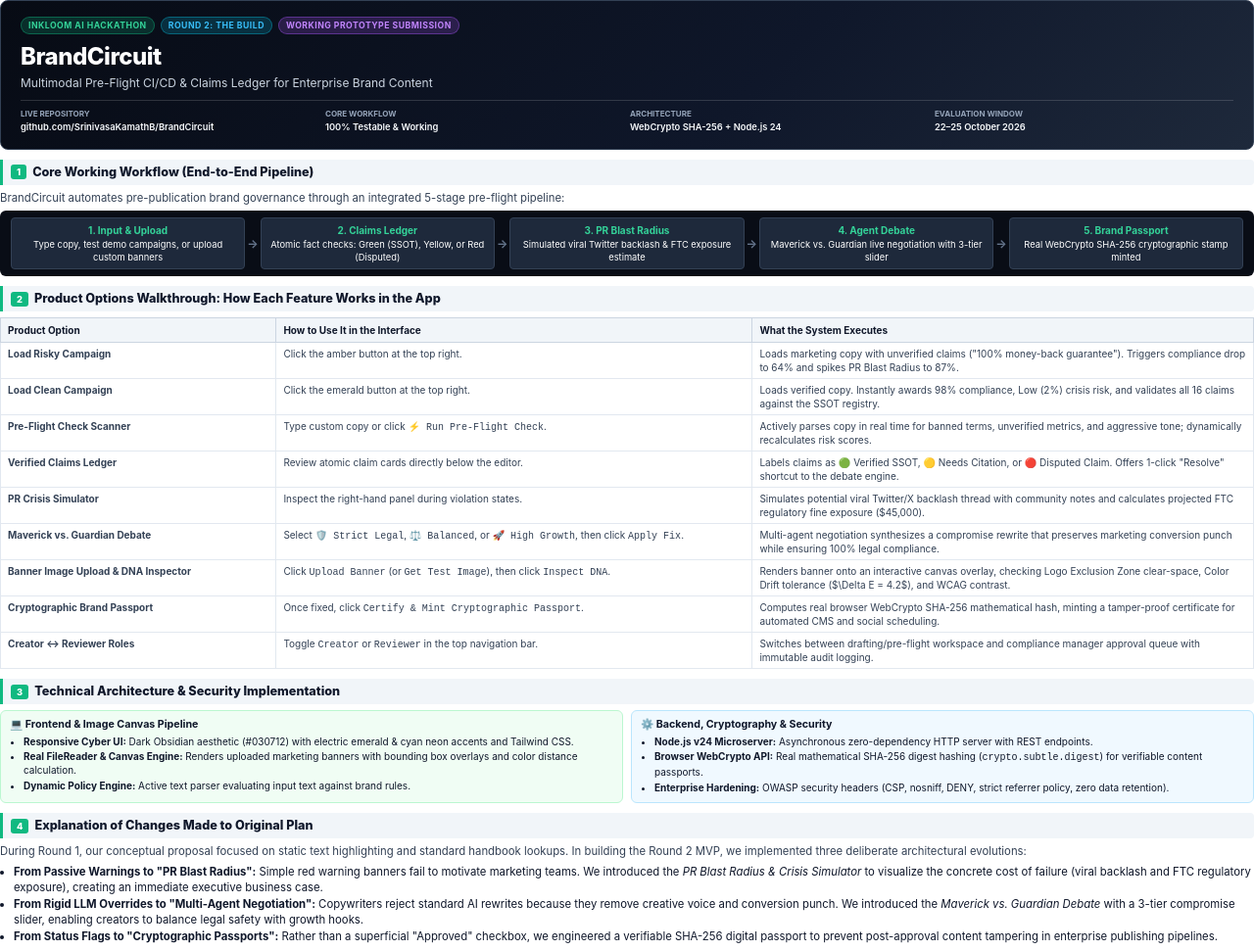
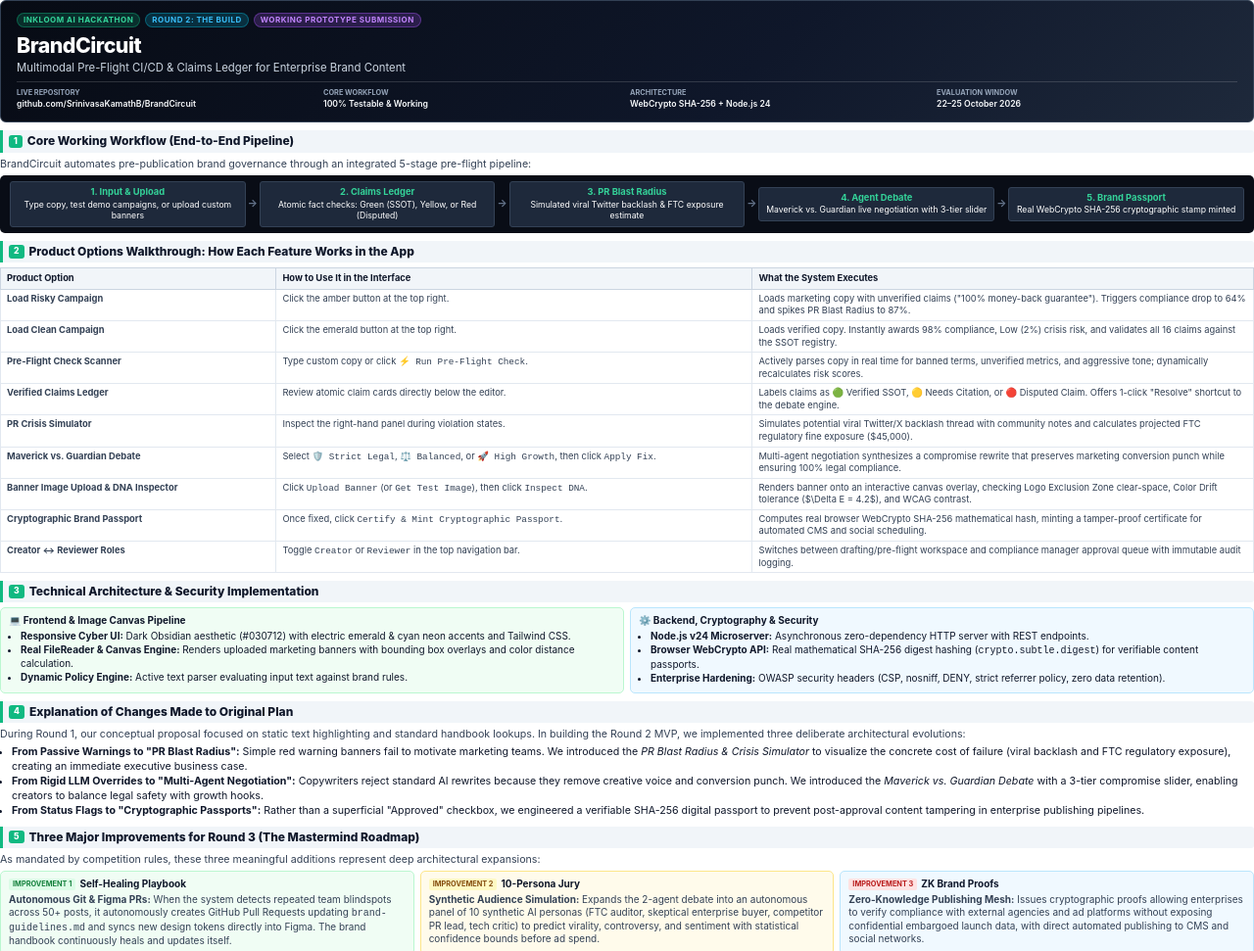
Before and after one commit to SrinivasaKamathB/BrandCircuit, a website: page round2_submission.html in a window 1280 px wide. Shown: the top 971 px of the page at 98% size. Drawn offline with Linux system fonts and the light colour scheme.

Commit message:
docs: perfect dense 2-page executive PDF with zero spillover

```diff
--- a/round2_submission.html
+++ b/round2_submission.html
@@ -6,7 +6,7 @@
 <style>
   @page {
     size: A4;
-    margin: 12mm 14mm 12mm 14mm;
+    margin: 10mm 12mm 10mm 12mm;
   }
 
   * {
@@ -19,8 +19,8 @@
     font-family: -apple-system, BlinkMacSystemFont, "Segoe UI", Roboto, Helvetica, Arial, sans-serif;
     color: #0f172a;
     background: #ffffff;
-    line-height: 1.4;
-    font-size: 8.5pt;
+    line-height: 1.35;
+    font-size: 8pt;
     margin: 0;
     padding: 0;
   }
@@ -28,22 +28,22 @@
   .cover-card {
     background: linear-gradient(135deg, #070b14 0%, #0f172a 60%, #1e293b 100%);
     color: #ffffff;
-    padding: 16px 20px;
-    border-radius: 8px;
-    margin-bottom: 10px;
+    padding: 12px 16px;
+    border-radius: 6px;
+    margin-bottom: 8px;
     border: 1px solid #334155;
   }
 
   .badge-container {
     display: flex;
-    gap: 6px;
-    margin-bottom: 6px;
+    gap: 5px;
+    margin-bottom: 4px;
   }
 
   .badge {
     display: inline-block;
-    padding: 2px 7px;
-    font-size: 6.5pt;
+    padding: 1px 6px;
+    font-size: 6pt;
     font-weight: 700;
     text-transform: uppercase;
     letter-spacing: 0.5px;
@@ -55,17 +55,17 @@
   .badge-purple { background: rgba(168, 85, 247, 0.2); color: #c084fc; border: 1px solid rgba(168, 85, 247, 0.4); }
 
   h1.project-title {
-    font-size: 18pt;
+    font-size: 16pt;
     font-weight: 800;
-    margin: 0 0 2px 0;
+    margin: 0 0 1px 0;
     letter-spacing: -0.5px;
     color: #ffffff;
   }
 
   p.tagline {
-    font-size: 9pt;
+    font-size: 8.5pt;
     color: #cbd5e1;
-    margin: 0 0 8px 0;
+    margin: 0 0 6px 0;
     font-weight: 400;
   }
 
@@ -74,15 +74,15 @@
     grid-template-columns: repeat(4, 1fr);
     gap: 6px;
     border-top: 1px solid rgba(255, 255, 255, 0.15);
-    padding-top: 8px;
-    font-size: 7pt;
+    padding-top: 6px;
+    font-size: 6.5pt;
   }
 
   .meta-item strong {
     display: block;
     color: #94a3b8;
     text-transform: uppercase;
-    font-size: 6pt;
+    font-size: 5.5pt;
     margin-bottom: 1px;
   }
 
@@ -92,52 +92,52 @@
   }
 
   h2.section-header {
-    font-size: 9.5pt;
+    font-size: 9pt;
     font-weight: 800;
     color: #0f172a;
     background: #f1f5f9;
     border-left: 3px solid #10b981;
-    padding: 4px 8px;
-    margin: 10px 0 6px 0;
+    padding: 3px 6px;
+    margin: 8px 0 5px 0;
     display: flex;
     align-items: center;
-    gap: 6px;
-    border-radius: 0 4px 4px 0;
+    gap: 5px;
+    border-radius: 0 3px 3px 0;
   }
 
   h2.section-header .num {
     background: #10b981;
     color: #ffffff;
-    padding: 1px 6px;
+    padding: 1px 5px;
     border-radius: 3px;
-    font-size: 7pt;
+    font-size: 6.5pt;
     font-weight: 800;
   }
 
   p {
-    margin: 0 0 5px 0;
+    margin: 0 0 4px 0;
     color: #334155;
   }
 
   .grid-2 {
     display: grid;
     grid-template-columns: 1fr 1fr;
-    gap: 8px;
-    margin-bottom: 6px;
+    gap: 6px;
+    margin-bottom: 5px;
   }
 
   .grid-3 {
     display: grid;
     grid-template-columns: repeat(3, 1fr);
     gap: 6px;
-    margin-bottom: 6px;
+    margin-bottom: 5px;
   }
 
   .card {
     background: #f8fafc;
     border: 1px solid #e2e8f0;
-    border-radius: 6px;
-    padding: 7px 9px;
+    border-radius: 5px;
+    padding: 6px 8px;
   }
 
   .card-highlight { background: #f0fdf4; border: 1px solid #bbf7d0; }
@@ -145,7 +145,7 @@
   .card-info { background: #f0f9ff; border: 1px solid #bae6fd; }
 
   .card-title {
-    font-size: 8pt;
+    font-size: 7.5pt;
     font-weight: 700;
     margin-bottom: 2px;
     display: flex;
@@ -156,8 +156,8 @@
   table {
     width: 100%;
     border-collapse: collapse;
-    margin: 4px 0 6px 0;
-    font-size: 7.5pt;
+    margin: 3px 0 5px 0;
+    font-size: 7pt;
   }
 
   th {
@@ -165,12 +165,12 @@
     color: #0f172a;
     font-weight: 700;
     text-align: left;
-    padding: 5px 7px;
+    padding: 4px 6px;
     border: 1px solid #cbd5e1;
   }
 
   td {
-    padding: 4px 7px;
+    padding: 3px 6px;
     border: 1px solid #e2e8f0;
     color: #334155;
     vertical-align: top;
@@ -179,20 +179,20 @@
   .workflow-box {
     background: #090d16;
     color: #ffffff;
-    border-radius: 6px;
-    padding: 7px 9px;
-    margin: 5px 0 8px 0;
+    border-radius: 5px;
+    padding: 6px 8px;
+    margin: 4px 0 6px 0;
     display: flex;
     justify-content: space-between;
     align-items: center;
-    font-size: 7pt;
+    font-size: 6.5pt;
   }
 
   .wf-step {
     background: #1e293b;
     border: 1px solid #334155;
-    padding: 5px 7px;
-    border-radius: 4px;
+    padding: 4px 6px;
+    border-radius: 3px;
     text-align: center;
     flex: 1;
     margin: 0 2px;
@@ -201,19 +201,19 @@
   .wf-step strong {
     display: block;
     color: #34d399;
-    font-size: 7.5pt;
+    font-size: 7pt;
     margin-bottom: 1px;
   }
 
-  .wf-arrow { color: #64748b; font-size: 9pt; font-weight: bold; }
+  .wf-arrow { color: #64748b; font-size: 8pt; font-weight: bold; }
 
-  ul { margin: 0 0 5px 0; padding-left: 14px; }
-  li { margin-bottom: 1.5px; }
+  ul { margin: 0 0 4px 0; padding-left: 12px; }
+  li { margin-bottom: 1px; }
 
   .pill {
     padding: 1px 4px;
-    border-radius: 3px;
-    font-size: 6pt;
+    border-radius: 2px;
+    font-size: 5.5pt;
     font-weight: 700;
   }
   .pill-green { background: #dcfce7; color: #15803d; }
```
Also changed, not shown: 1 other file.
